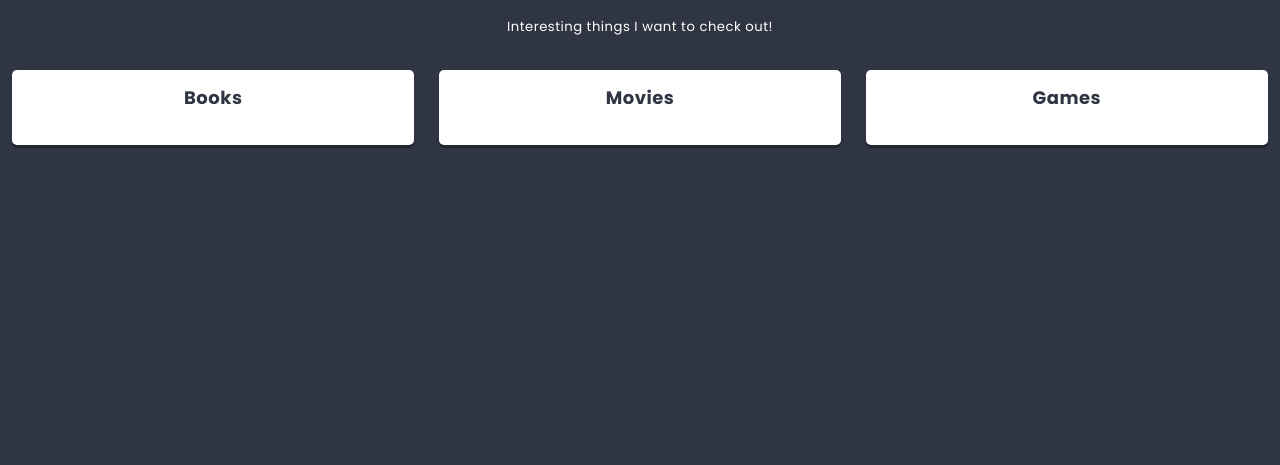
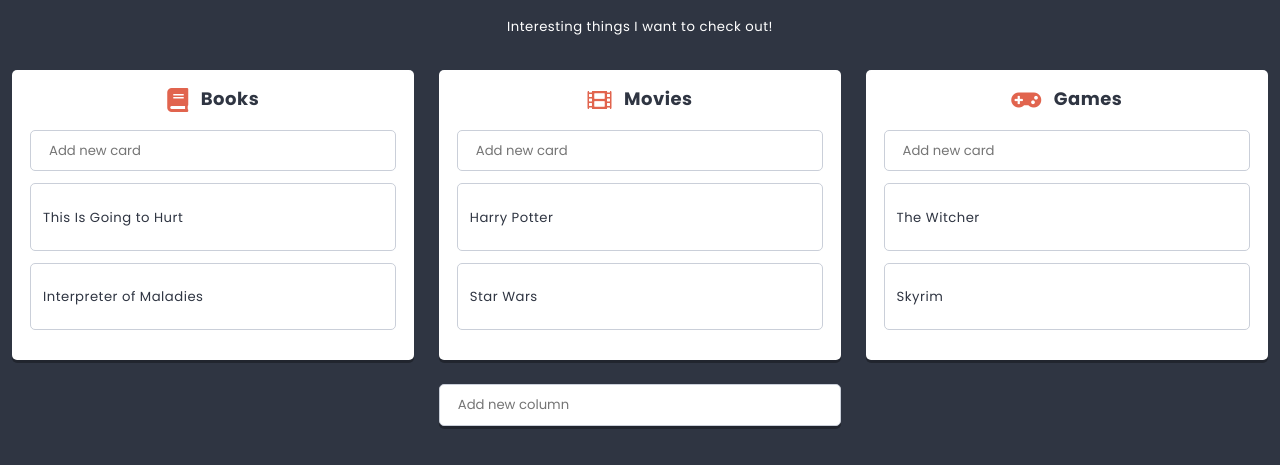
Before and after one commit to Bartek-gif/React, a React app: page / in a window 1280 px wide. Shown: the part 362-827 px from the top of the page. Before the commit the page ends 800 px from the top, so only its background shows below. Built offline with nearby package versions, Linux system fonts and the light colour scheme.

Commit message:
add Card components

```diff
--- /dev/null
+++ b/src/components/Card/Card.js
@@ -0,0 +1,19 @@
+import React from 'react';
+import PropTypes from 'prop-types';
+import styles from './Card.scss';
+
+class Card extends React.Component {
+    static propTypes = {
+        title: PropTypes.string.isRequired,
+    }
+
+    render() {
+        return (
+            <section className={styles.component}>
+                <p>{this.props.title}</p>
+            </section>
+        )
+    }
+}
+
+export default Card;
--- a/src/components/Column/Column.js
+++ b/src/components/Column/Column.js
@@ -1,15 +1,45 @@
 import React from 'react';
 import styles from './Column.scss';
 import PropTypes from 'prop-types';
+import Card from'../Card/Card';
+import Creator from'../Creator/Creator';
+import {settings} from'../../data/dataStore';
+import Icon from'../Icon/Icon';
 
 class Column extends React.Component {
+    state = {
+        cards: this.props.cards || [],
+    }
+
     static propTypes = {
         title: PropTypes.string.isRequired,
+    }
+    addCard(title){
+        this.setState(state => (
+          {
+            cards: [
+              ...state.cards,
+              {
+                key: state.cards.length ? state.cards[state.cards.length-1].key+1 : 0,
+                title,
+              }
+            ]
+          }
+        ));
     }
     render() {
         return (
             <section className={styles.component}>
-                <h3 className={styles.title}>{this.props.title}</h3>
+                <h3 className={styles.title}>
+                    <span className={styles.icon}>
+                        <Icon name= {this.props.icon}/>
+                    </span>
+                    {this.props.title}
+                </h3>
+                <Creator text={settings.cardCreatorText} action={title => this.addCard(title)}/>
+                {this.state.cards.map(({key, ...cardProps}) => (
+                    <Card key={key} {...cardProps} />
+                ))}
             </section>
         )
     }
--- a/src/components/List/List.js
+++ b/src/components/List/List.js
@@ -5,8 +5,13 @@
 import Column from '../Column/Column.js';
 import {settings} from '../../data/dataStore';
 import ReactHtmlParser from 'react-html-parser';
+import Creator from '../Creator/Creator';
+
 
 class List extends React.Component {
+  state = {
+    columns: this.props.columns || [],
+  }
   static propTypes= {
     title: PropTypes.node.isRequired,
     image: PropTypes.string.isRequired,
@@ -18,8 +23,23 @@
     description: settings.defaultListDescription,
   }
 
+  addColumn(title){
+    this.setState(state => (
+      {
+        columns: [
+          ...state.columns,
+          {
+            key: state.columns.length ? state.columns[state.columns.length-1].key+1 : 0,
+            title,
+            icon: 'list-alt',
+            cards: []
+          }
+        ]
+      }
+    ));
+  }
+
   render() {
-    console.log(this.props)
     return (
       <section className={styles.component}>
        <Hero title={this.props.title} image={this.props.image}/>
@@ -27,9 +47,12 @@
           {ReactHtmlParser(this.props.description)}
         </div>
         <div className={styles.columns}>
-          {this.props.columns.map(({key, ...columnProps}) => (
+          {this.state.columns.map(({key, ...columnProps}) => (
             <Column key={key} {...columnProps} />
           ))}
+        </div>
+        <div className={styles.creator}>
+            <Creator text={settings.columnCreatorText} action={title => this.addColumn(title)}/>
         </div>
       </section>
 
```
Also changed, not shown: src/components/Button/Button.js (renamed from Creator-Button/Creator-Button-Icon/Button.js), src/components/Creator/Creator.js (renamed from Creator-Button/Creator-Button-Icon/Creator.js), src/components/Icon/Icon.js (renamed from Creator-Button/Creator-Button-Icon/Icon.js).
